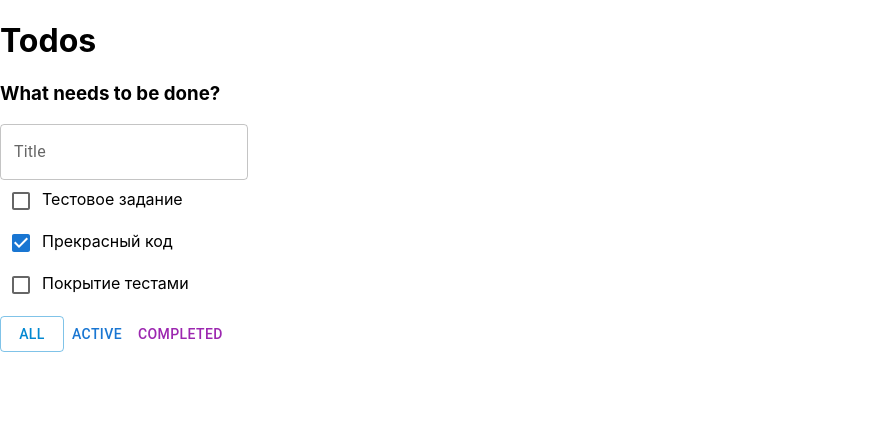
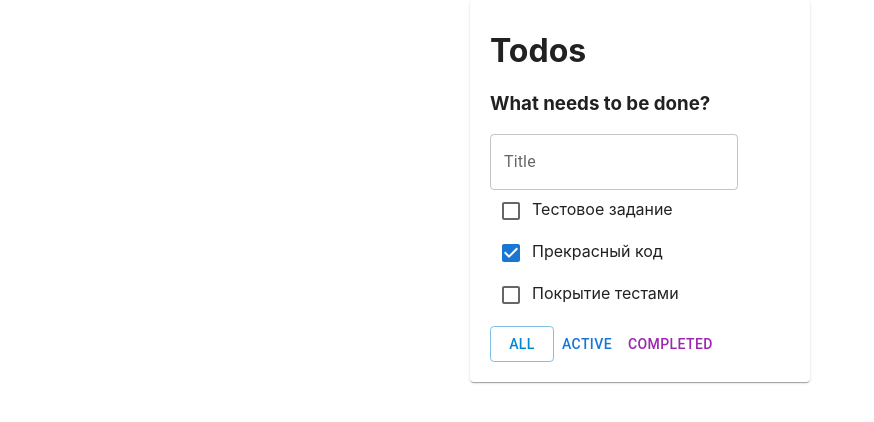
Before and after one commit to JuliOgogo/mindbox-test-task, a React (Create React App) app: page / in a window 1280 px wide. Shown: the top 422 px of the page, without its empty margins (0-874 px from the left). Built offline with nearby package versions, Linux system fonts and the light colour scheme.

Commit message:
ref: style

```diff
--- a/src/app/App.tsx
+++ b/src/app/App.tsx
@@ -1,6 +1,6 @@
 import React from 'react';
 import './App.css';
-import {Button} from '@mui/material';
+import {Button, Paper} from '@mui/material';
 import {AddItemForm} from '../components/AddItemForm/AddItemForm';
 import {useDispatch, useSelector} from 'react-redux';
 import {AppRootStateType} from './store';
@@ -41,7 +41,7 @@ function App() {
         dispatch(changeFilterAC('completed'))
     }
 
-    return <div>
+    return <Paper style={{width: '300px', padding: '10px 20px 20px 20px', margin: '0 auto'}}>
         <h1>Todos</h1>
         <h3>What needs to be done?</h3>
         <AddItemForm addItem={addTask}/>
@@ -73,7 +73,7 @@ function App() {
                     color={'secondary'}>Completed
             </Button>
         </div>
-    </div>
+    </Paper>
 }
 
 export default App;
```
